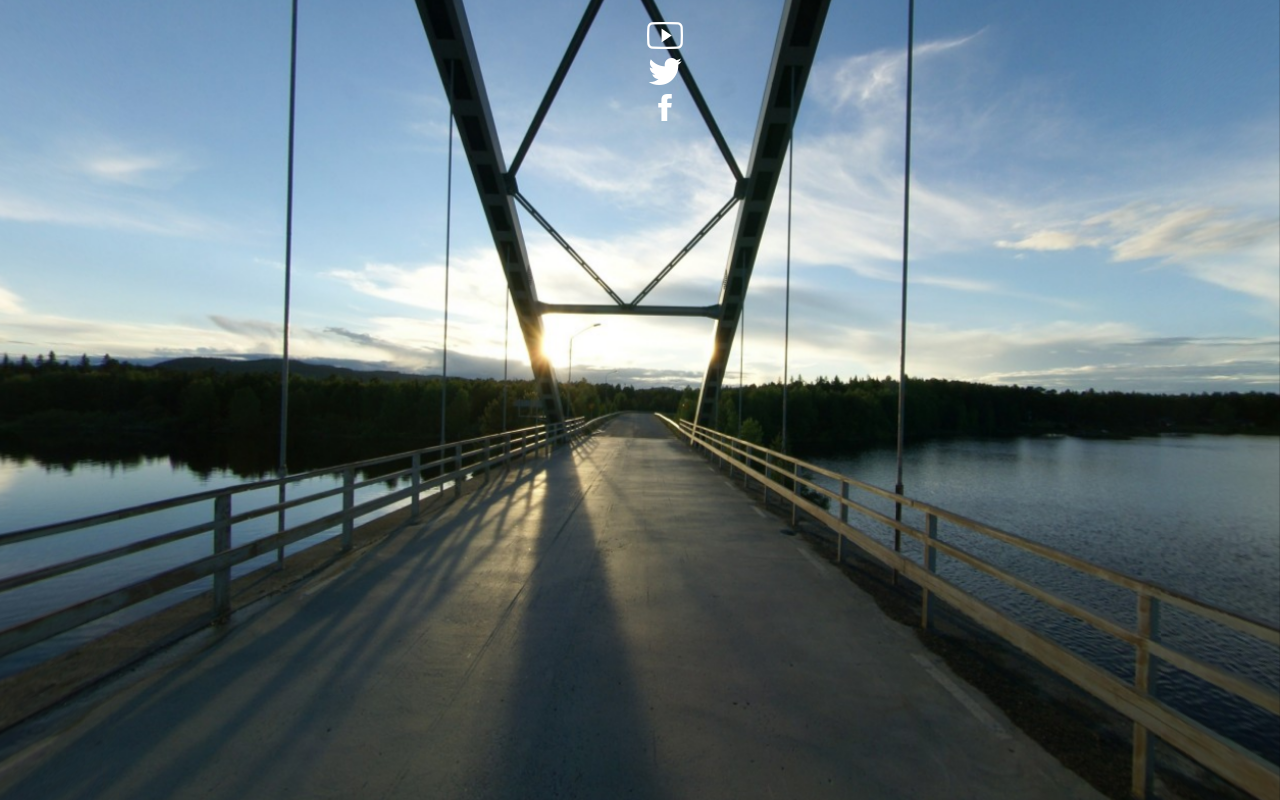
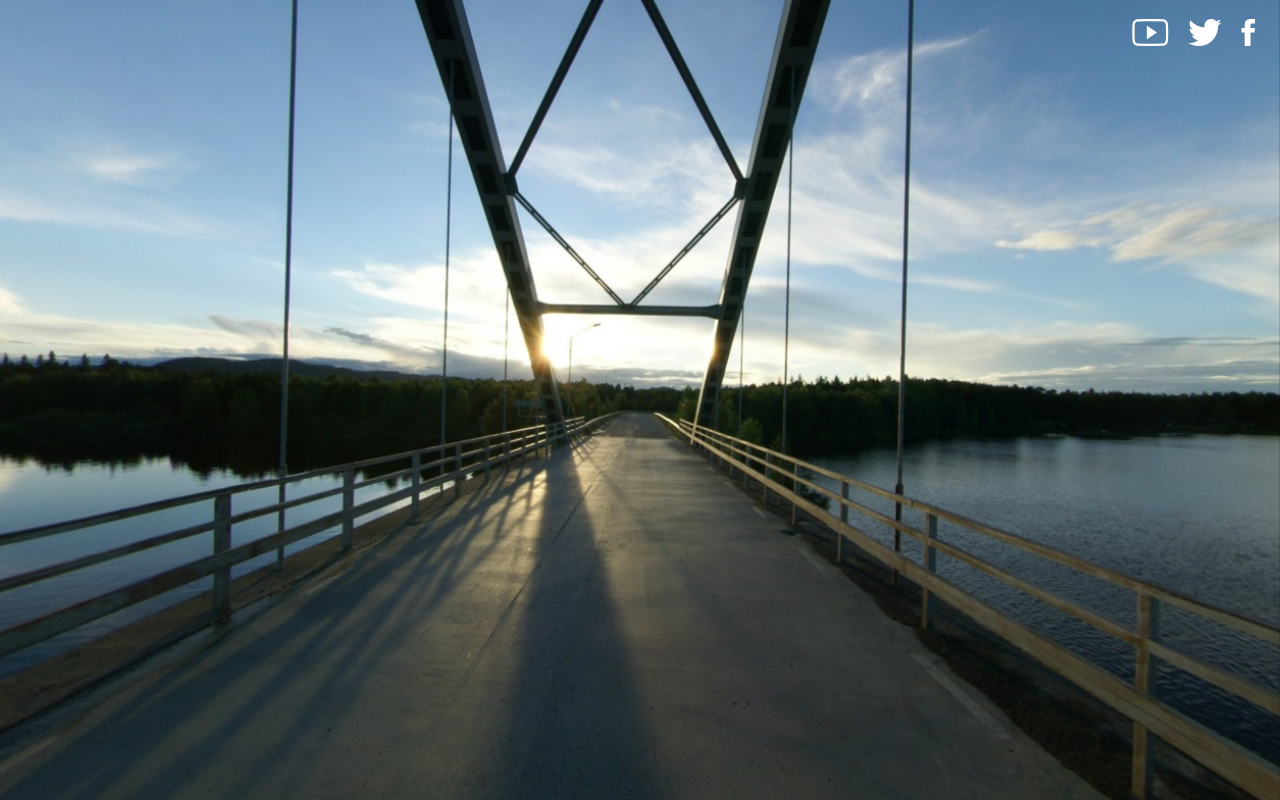
Before and after one commit to mackenco/totalcinema, a plain HTML site: page index.html in a window 1280 px wide. Drawn offline with Linux system fonts and the light colour scheme; files whose address does not match are found by name.

Commit message:
icons aligned in corner

```diff
--- a/index.html
+++ b/index.html
@@ -11,7 +11,7 @@
     <script src="three.min.js"></script>
     <script src="CSS3DRenderer.js"></script>
 
-<div id="info">
+<nav>
     <ul>
       <li>
         <a href="https://www.youtube.com/channel/UC2iKsfCF3yBKCYetdrbgAKw" target="_blank">
@@ -31,7 +31,7 @@
         </a>
       </li>
   </ul>
-
+</nav>
     <script src="script.js"></script>
 
   </body>
--- a/style.css
+++ b/style.css
@@ -1,3 +1,12 @@
+html, body, header, h1, h2, h3, nav, ul, li, a, footer, small {
+  margin: 0;
+  padding: 0;
+  border: 0;
+  font-size: 100%;
+  font: inherit;
+  vertical-align: baseline;
+}
+
 body {
   background-color: #000000;
   margin: 0;
@@ -9,7 +18,7 @@ a {
   color: #ffffff;
 }
 
-#info {
+nav {
   position: absolute;
   width: 100%;
   color: #ffffff;
@@ -25,6 +34,16 @@ ul {
   list-style: none;
 }
 
+nav > ul {
+  float: right;
+  padding-right: 20px;
+}
+
+nav > ul > li {
+  float: left;
+  padding: 10px 10px;
+}
+
 i {
   font-size: 36px;
 }
```
